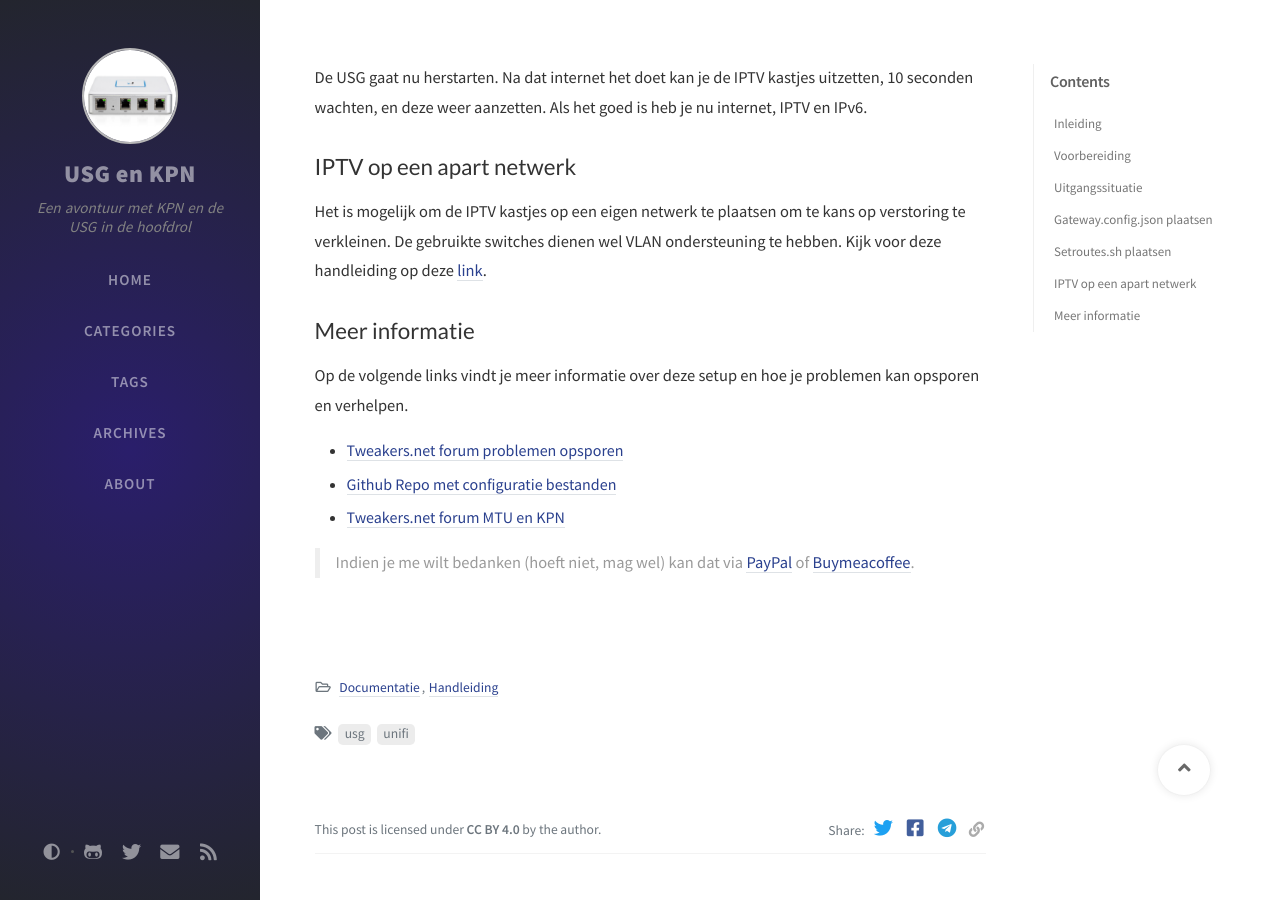
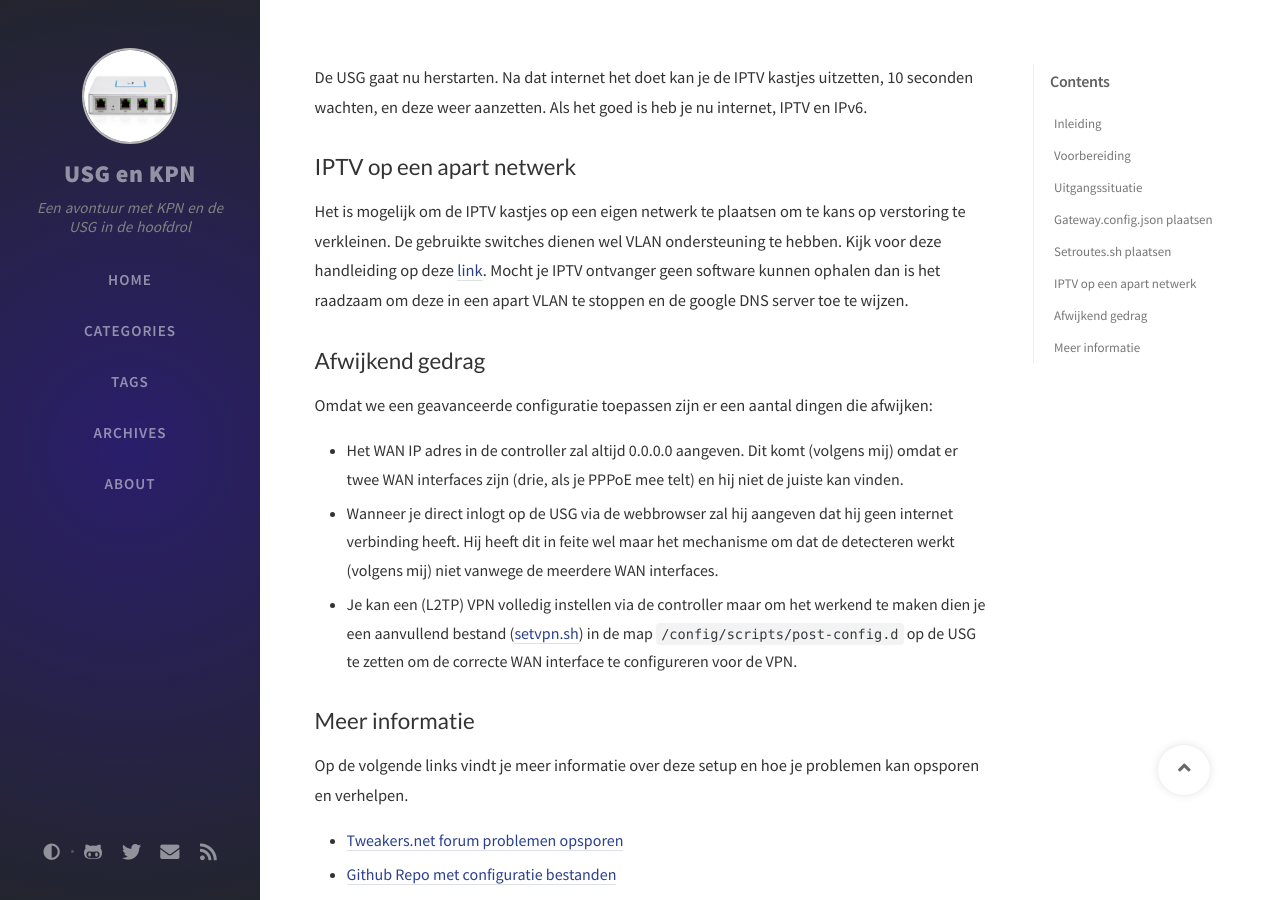
Before and after one commit to coolhva/usg-kpn-ftth, a Jekyll site: the page built from _posts/2019-12-31-unifi-security-gateway-kpn-ftth-iptv-ipv6.md, in a window 1280 px wide and 900 px high, scrolled down 5867 px. Built offline with Jekyll 4.4.1, drawn with Linux system fonts in a browser that asks for light colours; nearby versions of some CDN libraries; comment, search, counter and statistics services are not loaded.

Commit message:
KPN DNS for IPTV setup boxes

````diff
--- a/_posts/2019-12-31-unifi-security-gateway-kpn-ftth-iptv-ipv6.md
+++ b/_posts/2019-12-31-unifi-security-gateway-kpn-ftth-iptv-ipv6.md
@@ -145,7 +145,15 @@ De USG gaat nu herstarten. Na dat internet het doet kan je de IPTV kastjes uitze
 
 ## IPTV op een apart netwerk
 
-Het is mogelijk om de IPTV kastjes op een eigen netwerk te plaatsen om te kans op verstoring te verkleinen. De gebruikte switches dienen wel VLAN ondersteuning te hebben. Kijk voor deze handleiding op deze [link](/usg-kpn-ftth/posts/unifi-security-gateway-kpn-iptv-vlan/index.html).
+Het is mogelijk om de IPTV kastjes op een eigen netwerk te plaatsen om te kans op verstoring te verkleinen. De gebruikte switches dienen wel VLAN ondersteuning te hebben. Kijk voor deze handleiding op deze [link](/usg-kpn-ftth/posts/unifi-security-gateway-kpn-iptv-vlan/index.html). Mocht je IPTV ontvanger geen software kunnen ophalen dan is het raadzaam om deze in een apart VLAN te stoppen en de google DNS server toe te wijzen.
+
+## Afwijkend gedrag
+
+Omdat we een geavanceerde configuratie toepassen zijn er een aantal dingen die afwijken:
+
+* Het WAN IP adres in de controller zal altijd 0.0.0.0 aangeven. Dit komt (volgens mij) omdat er twee WAN interfaces zijn (drie, als je PPPoE mee telt) en hij niet de juiste kan vinden.
+* Wanneer je direct inlogt op de USG via de webbrowser zal hij aangeven dat hij geen internet verbinding heeft. Hij heeft dit in feite wel maar het mechanisme om dat de detecteren werkt (volgens mij) niet vanwege de meerdere WAN interfaces.
+* Je kan een (L2TP) VPN volledig instellen via de controller maar om het werkend te maken dien je een aanvullend bestand ([setvpn.sh](https://github.com/coolhva/usg-kpn-ftth/blob/vpn/setvpn.sh)) in de map ```/config/scripts/post-config.d``` op de USG te zetten om de correcte WAN interface te configureren voor de VPN.
 
 ## Meer informatie
 
````
Also changed, not shown: _posts/2020-12-08-unifi-security-gateway-kpn-iptv-vlan.md (+9 -0 lines), assets/img/usgkpnvlan/usg_controller_add_network_settings_dns.png (added).
